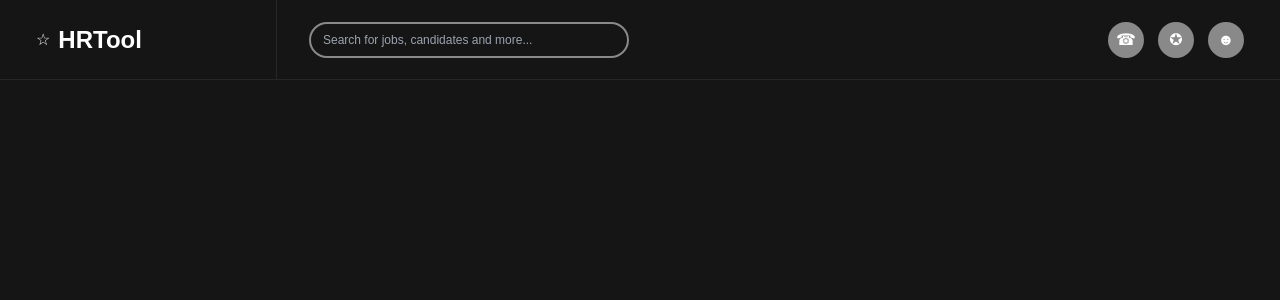
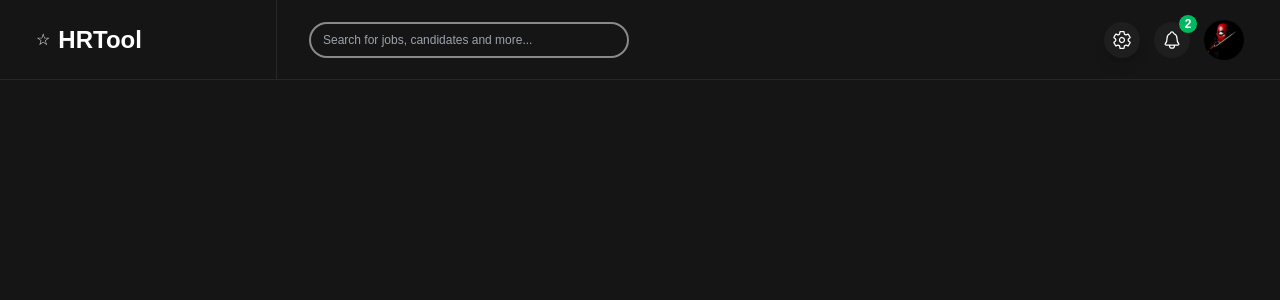
Before and after one commit to Ombre56/HRDashboard, a React (Create React App) app: page / in a window 1280 px wide. Shown: the top 300 px of the page. Built offline with nearby package versions, Linux system fonts and the light colour scheme.

Commit message:
Added icons, image for avatar and badge of notification

```diff
--- a/src/components/Header/Header.tsx
+++ b/src/components/Header/Header.tsx
@@ -1,4 +1,5 @@
-import React from 'react'
+import { IoSettingsOutline } from 'react-icons/io5'
+import { IoNotificationsOutline } from 'react-icons/io5'
 
 export default function Header() {
   return (
@@ -26,17 +27,18 @@ export default function Header() {
       </div>
 
       <div className='flex items-center justify-center gap-1.5 md:gap-3.5'>
-        <div className='bg-gray w-9 h-9 rounded-full flex items-center justify-center'>
-          <span className=''>☎</span>
+        <div className='bg-lightblack shadow-lg shadow-yellow-500/50 w-9 h-9 rounded-full flex items-center justify-center cursor-pointer'>
+          <IoSettingsOutline className='w-5 h-5' />
         </div>
 
-        <div className='bg-gray w-9 h-9 rounded-full flex items-center justify-center'>
-          <span className=''>✪</span>
+        <div className='relative bg-lightblack w-9 h-9 rounded-full flex items-center justify-center cursor-pointer'>
+          <IoNotificationsOutline className='w-5 h-5' />
+          <div className="absolute inline-flex items-center justify-center w-5 h-5 text-xs font-bold text-white bg-green border-black border rounded-full -top-2 -right-2">2</div>
         </div>
 
-        <div className='bg-gray w-9 h-9 rounded-full flex items-center justify-center cursor-pointer'>
-          <span className=''>☻</span>
-        </div>
+        <button className='cursor-pointer'>
+          <img className="w-10 h-10 rounded-full" src="/images/avatar.svg" alt="Profile avatar"></img>
+        </button>
       </div>
     </header>
   )
```
